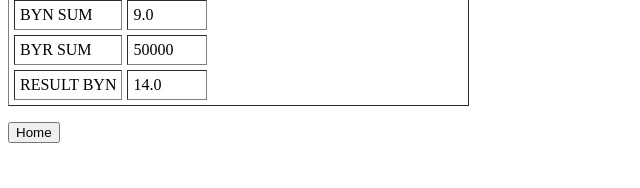
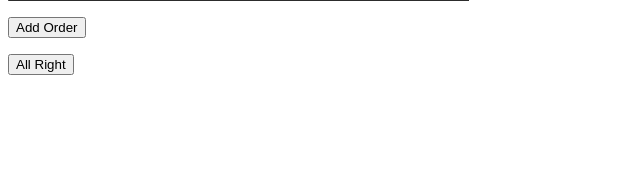
Before and after one commit to alexVarkalov/OrderingSystem, a Django app: page /orders/get_orders/ in a window 1280 px wide. Shown: the part 159-347 px from the top of the page, without its empty margins (0-640 px from the left). Run offline with Django 3.2, Linux system fonts and the light colour scheme; data comes from the database, SQL or seed files in the repository; both versions use the stored data as it was after the commit.

Commit message:
Created collective order model and realized connections in views

```diff
--- a/Order/models.py
+++ b/Order/models.py
@@ -1,6 +1,10 @@
 from __future__ import unicode_literals
 
 from django.db import models
+
+
+class CollectiveOrder(models.Model):
+    collective_order_datetime = models.DateTimeField()
 
 
 class Order(models.Model):
@@ -11,3 +15,4 @@
     paid_BYN = models.FloatField(null=True)
     comment = models.CharField(max_length=300, null=True)
     order_datetime = models.DateTimeField()
+    collective_order = models.ForeignKey(CollectiveOrder, default=None)
--- a/Order/templates/get_orders.html
+++ b/Order/templates/get_orders.html
@@ -30,8 +30,9 @@
         <tr><td>BYR SUM</td><td>{{ BYR_sum }}</td></tr>
         <tr><td>RESULT BYN</td><td>{{ result_BYN }}</td></tr>
     </table>
-    <form action="{% url 'home' %}" method="GET">
-        <p><input type="submit" value='Home' name='Home'></p>
+    <form action="{% url 'order_form' %}" method="GET">
+        <p><input type="submit" value='Add Order' name='Add Order'></p>
+        <p><input type="submit" value='All Right' name='All Right'></p>
     </form>
 </body>
 </html>
--- a/Order/templates/home.html
+++ b/Order/templates/home.html
@@ -5,8 +5,8 @@
     <title>Home</title>
 </head>
 <body>
-    <form action="http://127.0.0.1:8000/worker/home/" method="GET">
-        <p><input type="submit" value='New Order' name="New Order"></p>
+    <form action="http://127.0.0.1:8000/orders/home/" method="GET">
+        <p><input type="submit" value='New Collect Order' name="New Collect Order"></p>
         <p><input type="submit" value='All Orders' name="All Orders"></p>
     </form>
 </body>
--- a/Order/templates/order_form.html
+++ b/Order/templates/order_form.html
@@ -9,11 +9,15 @@
     {% if permission %}
         {{ OrderForm.as_p }}
         {% csrf_token %}
-        <input type="submit" value="OK">
+        <p><input type="submit" value='New Order' name="New Order"></p>
         <p><input type="reset" name="Reset"></p>
+        <p><input type="submit" value='Finish' name="Finish"></p>
     {% else %}
         <p>We do not take orders in that time. Sorry</p>
     {% endif %}
     </form>
+
+
+
 </body>
 </html>
--- a/Order/views.py
+++ b/Order/views.py
@@ -5,7 +5,7 @@
 
 
 def home(request):
-    if request.GET.get('New Order') == 'New Order':
+    if request.GET.get('New Order') == 'New Collect Order':
         return redirect(order_form)
     elif request.GET.get('All Orders') == 'All Orders':
         return redirect(get_orders)
@@ -14,22 +14,34 @@
 
 
 def order_form(request):
+    if request.GET.get('Finish') == 'Finish':
+        del request.session['collective_order_id']
+        return redirect()
     if request.method == 'POST':
         form = OrderForm(request.POST)
         if form.is_valid():
             data = form.cleaned_data
             order_datetime = arrow.utcnow()
-            order = Order.objects.create(product=data.get('product'),
-                                         customer=data.get('customer'),
-                                         email=data.get('email'),
-                                         paid_BYR=data.get('paid_BYR'),
-                                         paid_BYN=data.get('paid_BYN'),
-                                         comment=data.get('comment'),
-                                         order_datetime=order_datetime.datetime,
-                                         )
-            return redirect(home)
+            if request.session.has_key('collective_order_id'):
+                collective_order_id = request.session.get('collective_order_id')
+                collective_order = CollectiveOrder.objects.filter(id=collective_order_id).get()
+            else:
+                collective_order = CollectiveOrder.objects.create(collective_order_datetime=order_datetime.datetime)
+                request.session['collective_order_id'] = collective_order.id
+            Order.objects.create(product=data.get('product'),
+                                 customer=data.get('customer'),
+                                 email=data.get('email'),
+                                 paid_BYR=data.get('paid_BYR'),
+                                 paid_BYN=data.get('paid_BYN'),
+                                 comment=data.get('comment'),
+                                 order_datetime=order_datetime.datetime,
+                                 collective_order=collective_order,
+                                 )
+            if request.POST.get('New Order') == 'New Order':
+                return redirect(order_form)
+            elif request.POST.get('Finish') == 'Finish':
+                return redirect(get_orders)
         else:
-
             context = {'OrderForm': form}
             return render(request, 'order_form.html', context)
 
@@ -49,7 +61,8 @@
 
 
 def get_orders(request):
-    orders = Order.objects.filter()
+    collective_order_id = request.session.get('collective_order_id')
+    orders = Order.objects.filter(collective_order__id=collective_order_id)
     BYN_sum = 0
     BYR_sum = 0
     for order in orders:
@@ -57,7 +70,7 @@
             BYN_sum += order.paid_BYN
         elif order.paid_BYR:
             BYR_sum += order.paid_BYR
-    result_BYN = BYN_sum + float(BYR_sum)/10000
+    result_BYN = BYN_sum + float(BYR_sum) / 10000
     context = {'orders': orders,
                'BYN_sum': BYN_sum,
                'BYR_sum': BYR_sum,
```
Also changed, not shown: Order/forms.py (line endings or trailing spaces), Order/migrations/0002_auto_20160719_1648.py (added), db.sqlite3.
